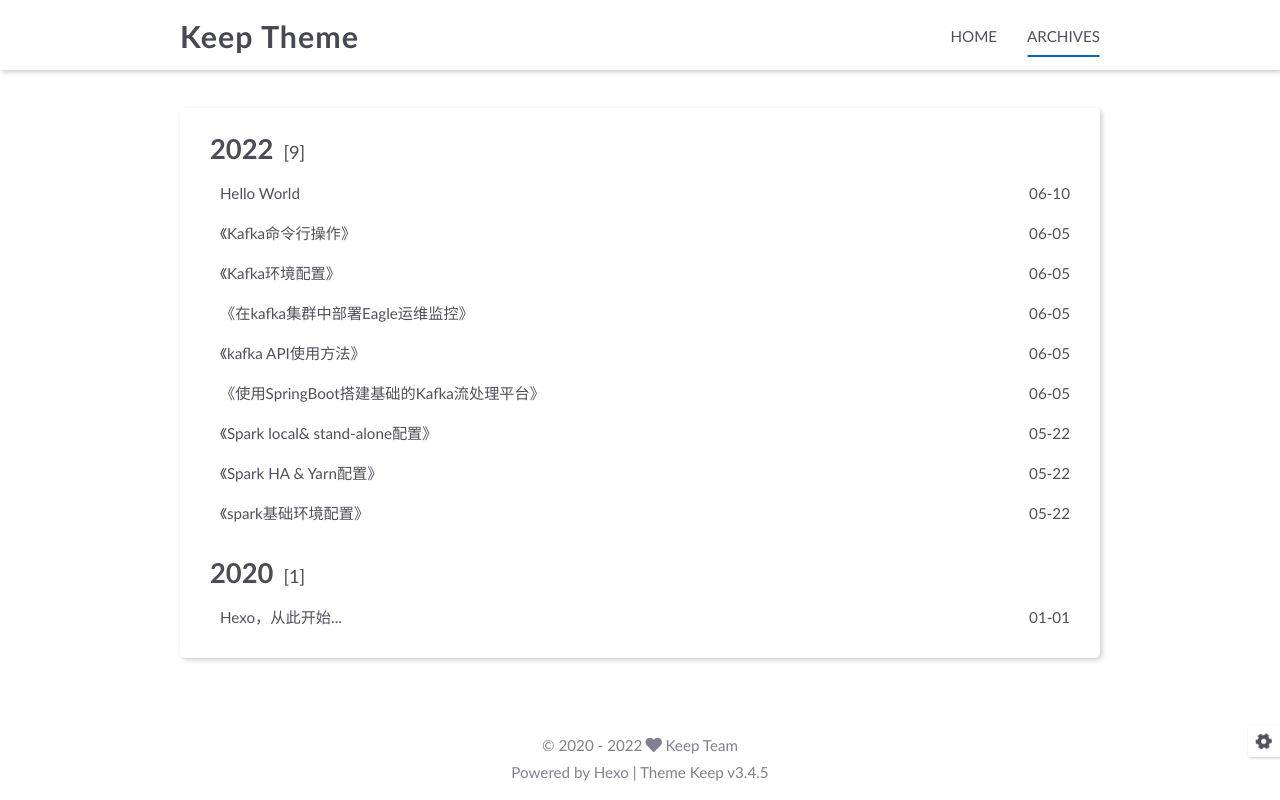
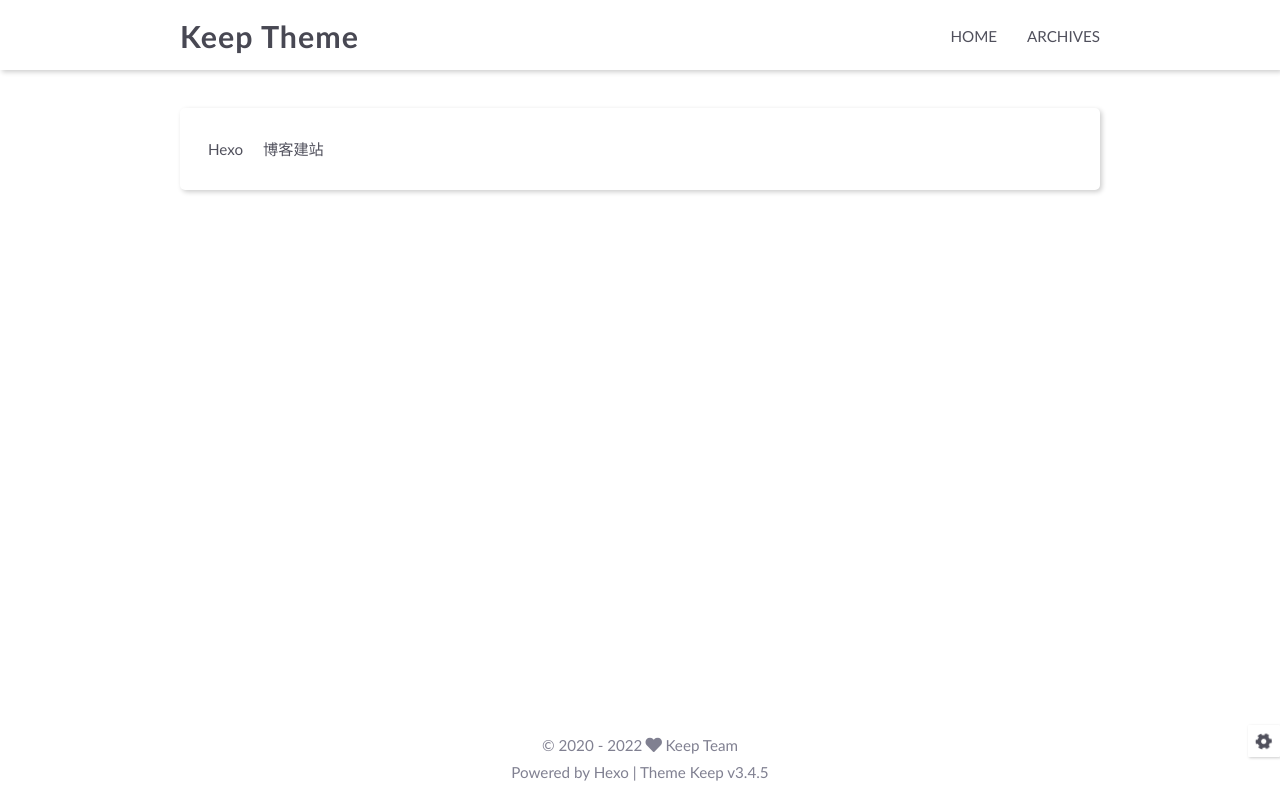
Before and after one commit to dxy7/dxy7.github.io, a plain HTML site: page tags/index.html in a window 1280 px wide. Drawn offline with Linux system fonts and the light colour scheme.

Commit message:
Site updated: 2022-06-10 14:24:44

```diff
--- a/archives/2022/06/index.html
+++ b/tags/index.html
@@ -9,7 +9,7 @@
 
     <title>
 
-            Archive: 2022/6 |
+            Tags |
 
         Keep Theme
     </title>
@@ -67,7 +67,7 @@
                         </li>
 
                         <li class="menu-item">
-                            <a class="active"
+                            <a class=""
                                href="/archives"
                             >
                                 ARCHIVES
@@ -95,7 +95,7 @@
                 </li>
 
                 <li class="drawer-menu-item flex-center">
-                    <a class="active"
+                    <a class=""
                        href="/archives">ARCHIVES</a>
                 </li>
 
@@ -114,105 +114,16 @@
             <div class="main-content">
 
 
-                    <div class="fade-in-down-animation">
-    <div class="archive-container ">
 
-<div class="archive-list-container">
+    <div class="fade-in-down-animation">
+        <div class="tagcloud-container">
+            <div class="tagcloud-content">
+                <a href="/tags/Hexo/" style="font-size: 1rem;">Hexo</a> <a href="/tags/%E5%8D%9A%E5%AE%A2%E5%BB%BA%E7%AB%99/" style="font-size: 1rem;">博客建站</a>
+            </div>
+        </div>
+    </div>
 
-        <section class="archive-item">
-            <div class="archive-item-header">
-                <span class="archive-year">2022</span>
-                <span class="archive-year-post-count">[9]</span>
-            </div>
-            <ul class="article-list">
 
-                    <li class="article-item">
-                        <a class="article-title"
-                           href="/2022/06/10/hello-world/"
-                        >Hello World</a>
-                        <span class="article-date">06-10</span>
-                    </li>
-
-                    <li class="article-item">
-                        <a class="article-title"
-                           href="/2022/06/05/2/"
-                        >《Kafka命令行操作》</a>
-                        <span class="article-date">06-05</span>
-                    </li>
-
-                    <li class="article-item">
-                        <a class="article-title"
-                           href="/2022/06/05/1/"
-                        >《Kafka环境配置》</a>
-                        <span class="article-date">06-05</span>
-                    </li>
-
-                    <li class="article-item">
-                        <a class="article-title"
-                           href="/2022/06/05/Eagle%E3%80%8B/"
-                        >《在kafka集群中部署Eagle运维监控》</a>
-                        <span class="article-date">06-05</span>
-                    </li>
-
-                    <li class="article-item">
-                        <a class="article-title"
-                           href="/2022/06/05/3/"
-                        >《kafka API使用方法》</a>
-                        <span class="article-date">06-05</span>
-                    </li>
-
-                    <li class="article-item">
-                        <a class="article-title"
-                           href="/2022/06/05/dxy/"
-                        >《使用SpringBoot搭建基础的Kafka流处理平台》</a>
-                        <span class="article-date">06-05</span>
-                    </li>
-
-                    <li class="article-item">
-                        <a class="article-title"
-                           href="/2022/05/22/stand-alone%E9%85%8D%E7%BD%AE%E3%80%8B/"
-                        >《Spark local&amp; stand-alone配置》</a>
-                        <span class="article-date">05-22</span>
-                    </li>
-
-                    <li class="article-item">
-                        <a class="article-title"
-                           href="/2022/05/22/Yarn%E9%85%8D%E7%BD%AE%E3%80%8B/"
-                        >《Spark HA &amp; Yarn配置》</a>
-                        <span class="article-date">05-22</span>
-                    </li>
-
-                    <li class="article-item">
-                        <a class="article-title"
-                           href="/2022/05/22/%E3%80%8Aspark%E5%9F%BA%E7%A1%80%E7%8E%AF%E5%A2%83%E9%85%8D%E7%BD%AE%E3%80%8B/"
-                        >《spark基础环境配置》</a>
-                        <span class="article-date">05-22</span>
-                    </li>
-
-            </ul>
-        </section>
-
-        <section class="archive-item">
-            <div class="archive-item-header">
-                <span class="archive-year">2020</span>
-                <span class="archive-year-post-count">[1]</span>
-            </div>
-            <ul class="article-list">
-
-                    <li class="article-item">
-                        <a class="article-title"
-                           href="/2020/01/01/helloworld/"
-                        >Hexo，从此开始...</a>
-                        <span class="article-date">01-01</span>
-                    </li>
-
-            </ul>
-        </section>
-
-</div>
-
-    </div>
-</div>
 
 
             </div>
```
Also changed, not shown: 2022/05/22/stand-alone配置》/index.html (+2 -2 lines), 2022/06/05/1/index.html (+4 -4 lines), 2022/06/05/2/index.html (+4 -4 lines), 2022/06/05/3/index.html (+4 -4 lines), 2022/06/05/Eagle》/index.html (+4 -4 lines), 2022/06/05/dxy/index.html (+4 -4 lines), 2022/06/10/hello-world/index.html (+2 -2 lines), archives/2020/01/index.html (+8 -8 lines), archives/2020/index.html (+8 -8 lines), archives/2022/05/index.html (+8 -8 lines), archives/2022/index.html (+8 -8 lines), archives/index.html (+8 -8 lines), index.html (+62 -62 lines).
